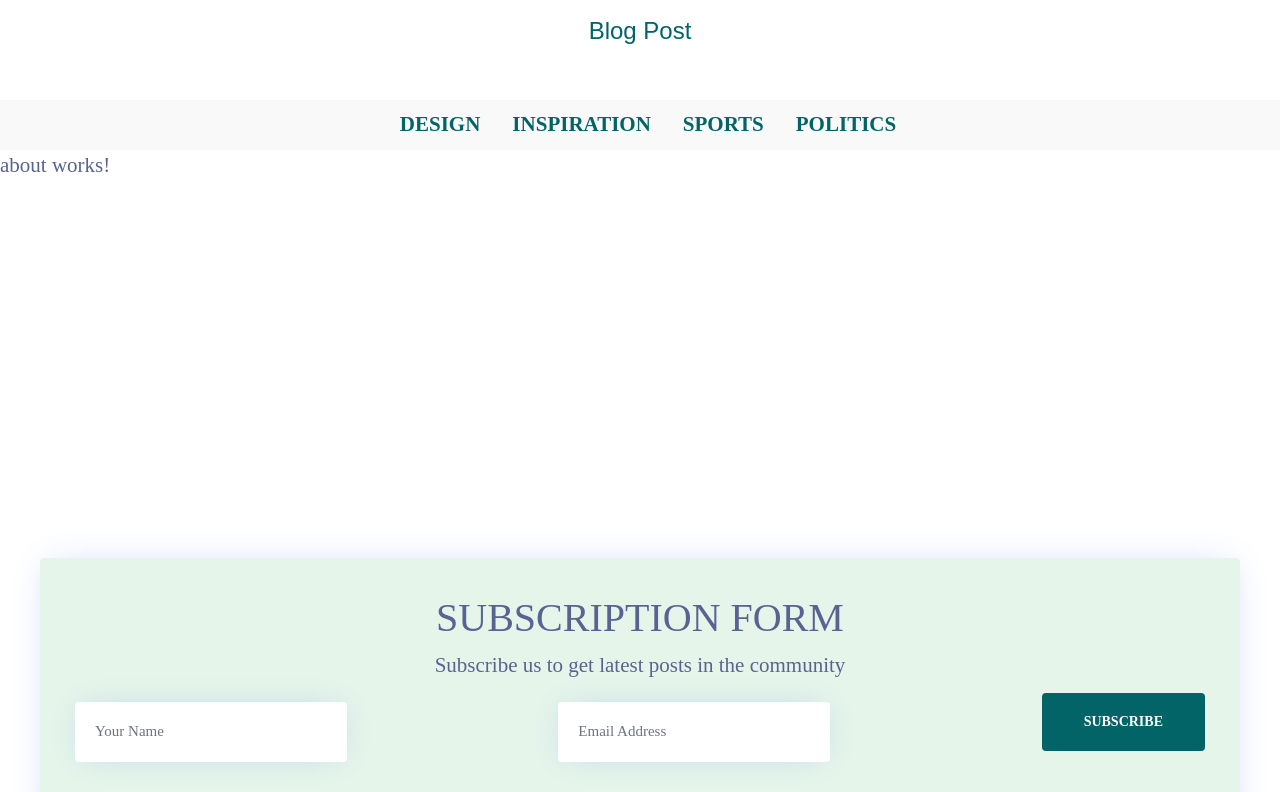
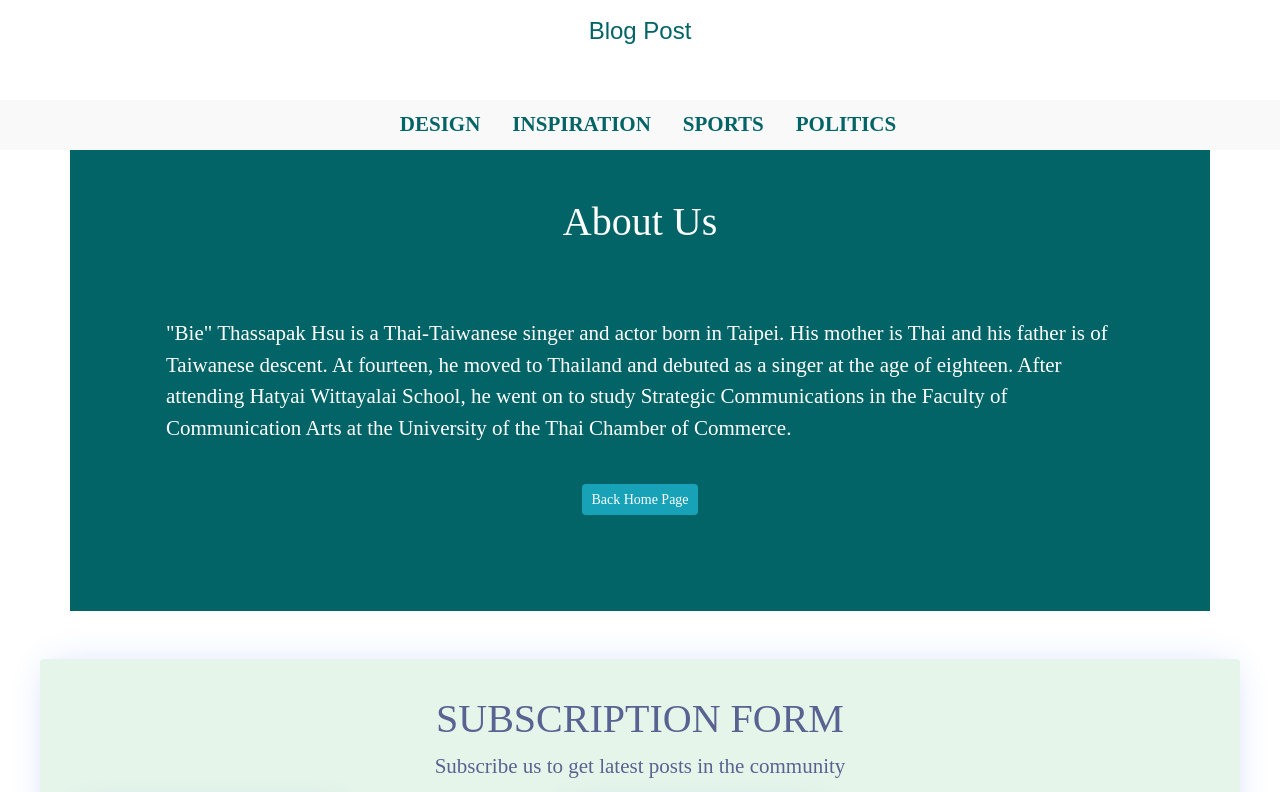
Before and after one commit to HimashaNethmini/Angular_BlogPost_App, an Angular app: page /about in a window 1280 px wide. Shown: the top 792 px of the page. Built offline with nearby package versions, Linux system fonts and the light colour scheme; a web font is replaced by a local one.

Commit message:
design the about us page

```diff
--- a/src/app/pages/about/about.component.html
+++ b/src/app/pages/about/about.component.html
@@ -1 +1,15 @@
-<p>about works!</p>
+<section class="mt-5">
+    <div class="container mt-5 mb-5 p-5 bg-theme">
+        <h1 class="text-white text-center">About Us</h1>
+        <div class="sub p-5 mt-4 text-white">
+            <p>"Bie" Thassapak Hsu is a Thai-Taiwanese singer and actor born in Taipei. His mother is Thai and his father is of Taiwanese descent. At fourteen, he moved to Thailand and debuted as a singer at the age of eighteen. After attending Hatyai Wittayalai School, he went on to study Strategic Communications in the Faculty of Communication Arts at the University of the Thai Chamber of Commerce.</p>
+
+            <div class="text-center">
+                <button class="btn btn-info btn-sm mt-4 btn-sub">Back Home Page</button>
+            </div>
+
+        </div>
+
+    </div>
+
+</section>
```
